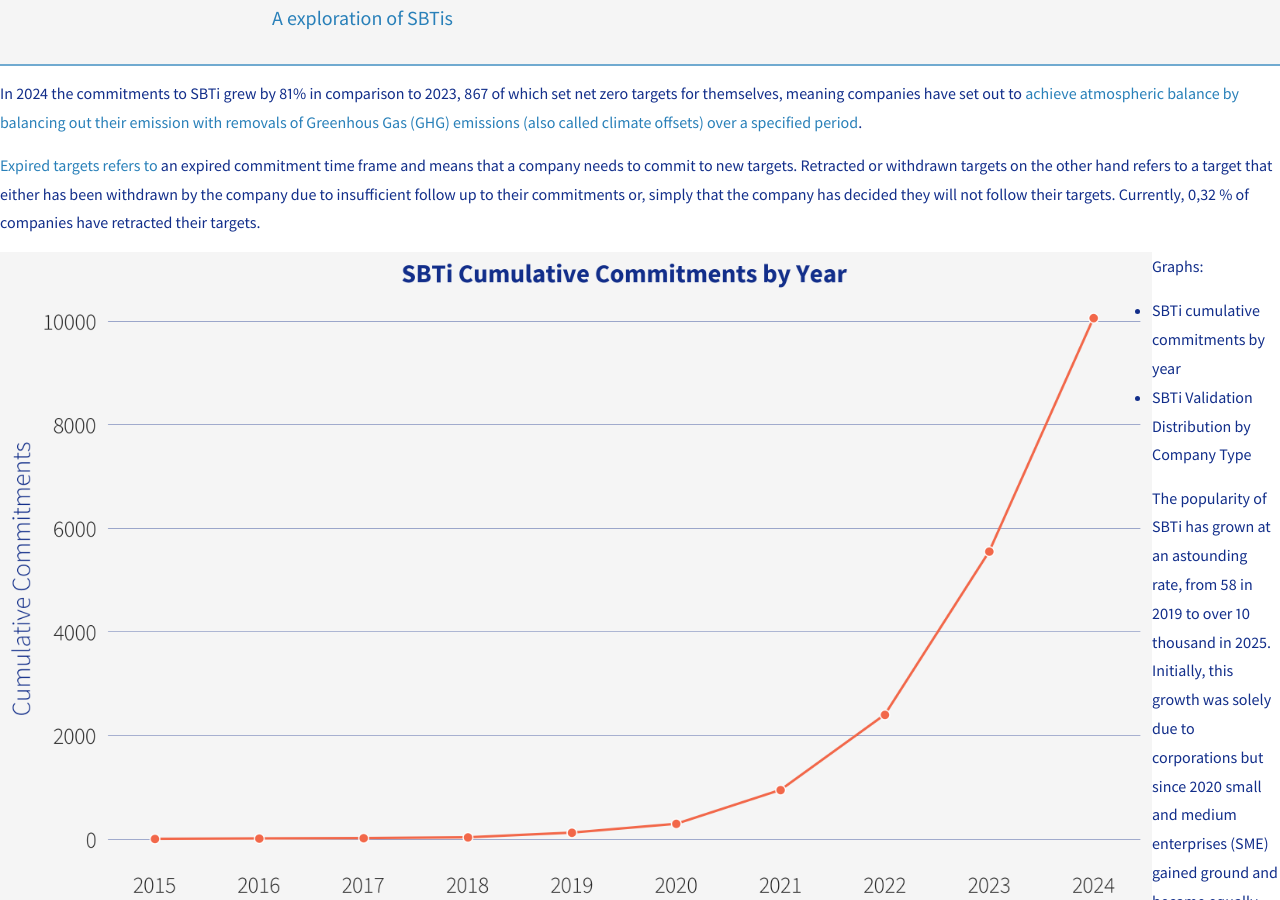
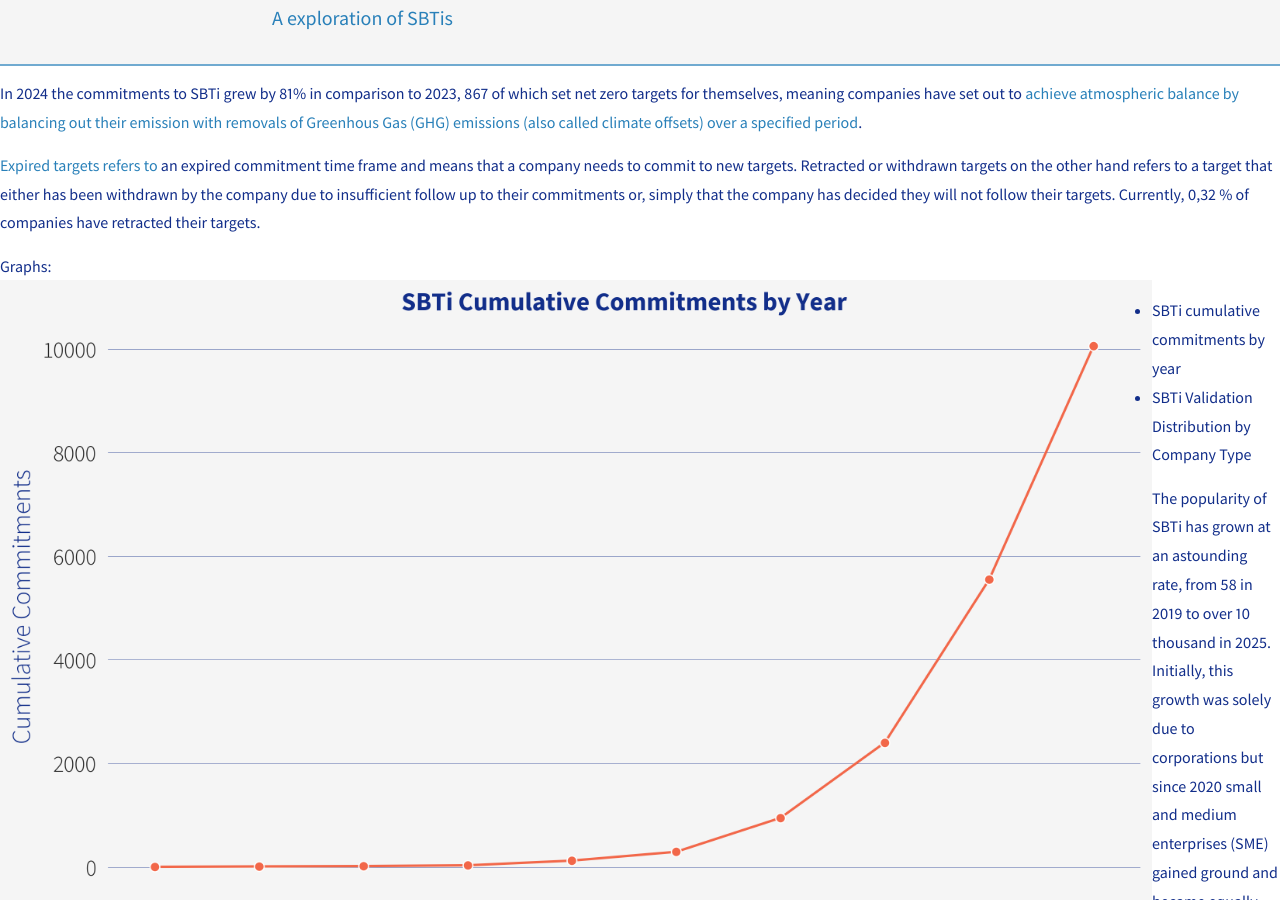
Before and after one commit to AnjaBrocklehurst/AnjaBrocklehurst.github.io, a Jekyll site: the page built from _content/Storyline.md, in a window 1280 px wide and 900 px high, scrolled down 2510 px. Built offline with Jekyll 4.4.1, drawn with Linux system fonts in a browser that asks for light colours; nearby versions of some CDN libraries.

```diff
--- a/_content/Storyline.md
+++ b/_content/Storyline.md
@@ -59,9 +59,9 @@ In 2024 the commitments to SBTi grew by 81% in comparison to 2023, 867 of which
 
 [Expired targets refers to](https://sciencebasedtargets.org/blog/commitment-compliance-policy-what-you-need-to-know) an expired commitment time frame and means that a company needs to commit to new targets. Retracted or withdrawn targets on the other hand refers to a target that either has been withdrawn by the company due to insufficient follow up to their commitments or, simply that the company has decided they will not follow their targets. Currently, 0,32 % of companies have retracted their targets.
 
-Graphs:
+Graphs: <br>
 <img src="../assets/images/cumulative_commitments_plot.png" alt="cumulative_commitments_plot.png" style="float: left;" width="500">
-* SBTi cumulative commitments by year
+* SBTi cumulative commitments by year <br>
 <img src="../assets/images/validation_distribution_plot.png" alt="validation_distribution_plot.png" style="float: left;" width="500">
 * SBTi Validation Distribution by Company Type
 
```
